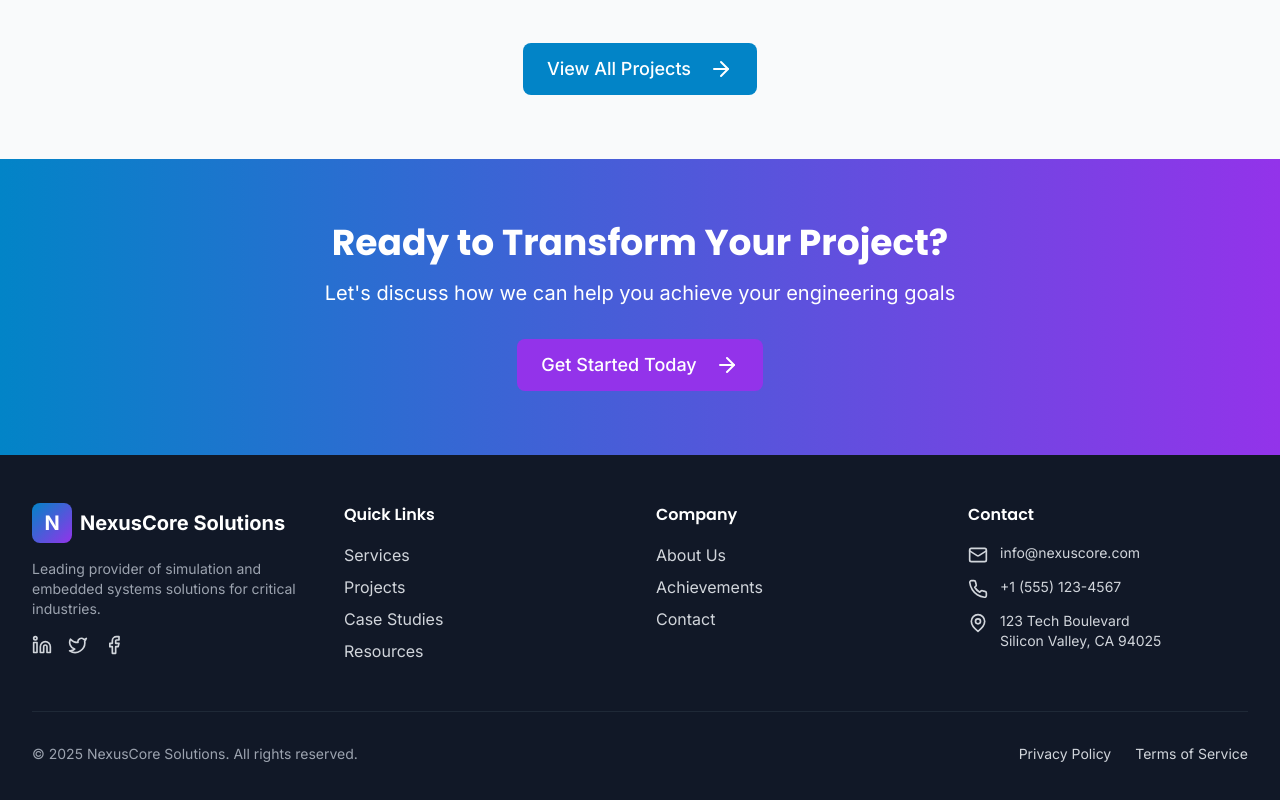
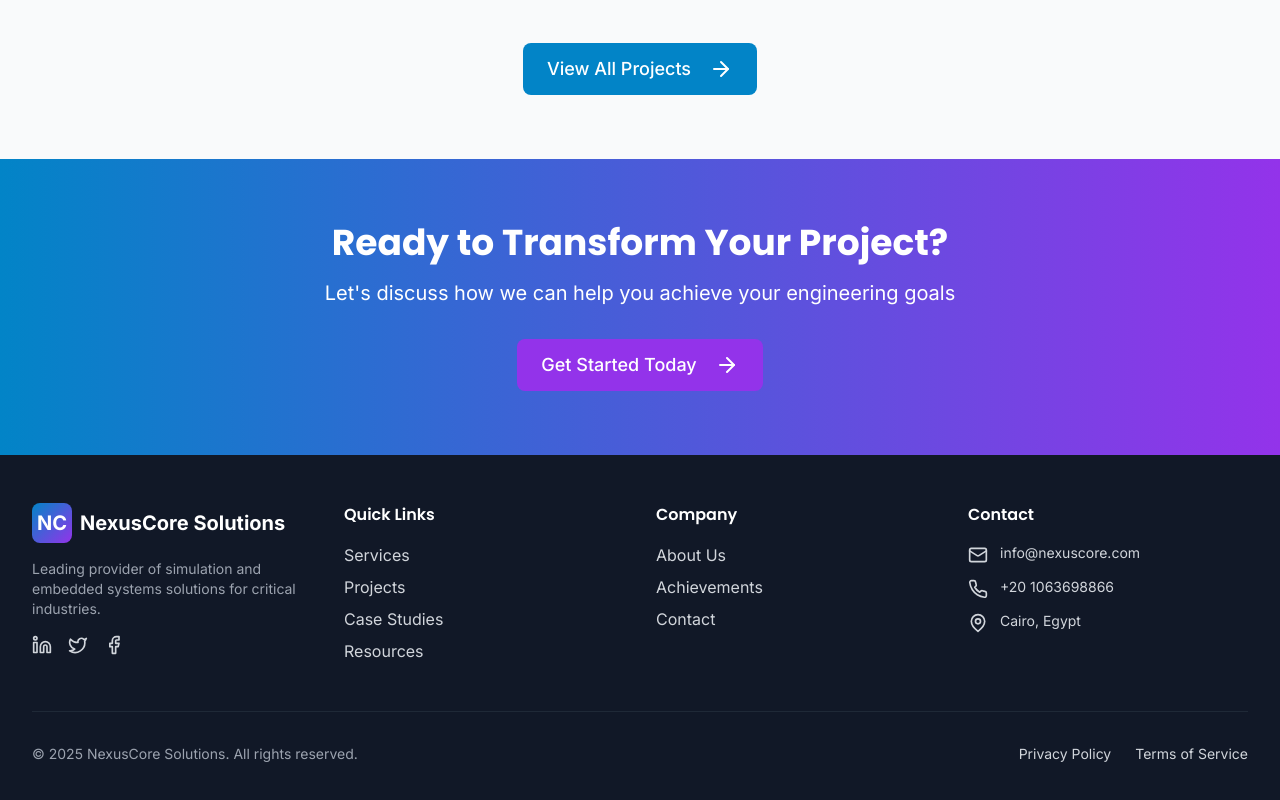
Before and after one commit to mostafablalsaad/NexusCore-Solutions, a React (Vite) app in the folder nexuscore-solutions/client/: page / in a window 1280 px wide. Shown: the part 1665-2465 px from the top of the page. Built offline with nearby package versions, Linux system fonts and the light colour scheme; no server answers.

Commit message:
add modified version

```diff
--- a/nexuscore-solutions/client/src/App.tsx
+++ b/nexuscore-solutions/client/src/App.tsx
@@ -22,7 +22,12 @@ import Contact from './pages/Contact';
 
 // Admin Pages
 import AdminLogin from './pages/admin/Login';
-// import AdminDashboard from './pages/admin/Dashboard';
+import AdminDashboard from './pages/admin/AdminDashboard';
+import ManageServices from './components/admin/ManageServices';
+import ManageProjects from './components/admin/ManageProjects';
+
+
+
 // import ManageServices from './pages/admin/ManageServices';
 // import ManageProjects from './pages/admin/ManageProjects';
 // import ManageCaseStudies from './pages/admin/ManageCaseStudies';
@@ -55,7 +60,7 @@ function App() {
               {/* Admin Auth Route */}
               <Route path={ROUTES.ADMIN.LOGIN} element={<AdminLogin />} />
 
-              {/* Protected Admin Routes
+              Protected Admin Routes
               <Route
                 path={ROUTES.ADMIN.DASHBOARD}
                 element={
@@ -63,16 +68,16 @@ function App() {
                     <AdminDashboard />
                   </ProtectedRoute>
                 }
-              /> */}
-              {/* <Route
+              />
+              <Route
                 path={ROUTES.ADMIN.SERVICES}
                 element={
                   <ProtectedRoute>
                     <ManageServices />
                   </ProtectedRoute>
                 }
-              /> */}
-              {/* <Route
+              />
+               <Route
                 path={ROUTES.ADMIN.PROJECTS}
                 element={
                   <ProtectedRoute>
@@ -80,6 +85,7 @@ function App() {
                   </ProtectedRoute>
                 }
               />
+              {/*
               <Route
                 path={ROUTES.ADMIN.CASE_STUDIES}
                 element={
--- a/nexuscore-solutions/client/src/components/common/Footer.tsx
+++ b/nexuscore-solutions/client/src/components/common/Footer.tsx
@@ -14,7 +14,7 @@ export const Footer: React.FC = () => {
           <div className="col-span-1">
             <div className="flex items-center space-x-2 mb-4">
               <div className="w-10 h-10 bg-gradient-to-br from-primary-600 to-secondary-600 rounded-lg flex items-center justify-center">
-                <span className="text-white font-bold text-xl">N</span>
+                <span className="text-white font-bold text-xl">NC</span>
               </div>
               <span className="text-xl font-bold text-white">{APP_NAME}</span>
             </div>
@@ -93,13 +93,12 @@ export const Footer: React.FC = () => {
               </li>
               <li className="flex items-start space-x-3">
                 <Phone className="w-5 h-5 mt-0.5 flex-shrink-0" />
-                <span className="text-sm">+1 (555) 123-4567</span>
+                <span className="text-sm">+20 1063698866</span>
               </li>
               <li className="flex items-start space-x-3">
                 <MapPin className="w-5 h-5 mt-0.5 flex-shrink-0" />
                 <span className="text-sm">
-                  123 Tech Boulevard<br />
-                  Silicon Valley, CA 94025
+                  Cairo, Egypt
                 </span>
               </li>
             </ul>
--- a/nexuscore-solutions/client/src/components/layouts/AdminLayout.tsx
+++ b/nexuscore-solutions/client/src/components/layouts/AdminLayout.tsx
@@ -56,7 +56,7 @@ export const AdminLayout: React.FC<AdminLayoutProps> = ({ children }) => {
           <div className="flex items-center justify-center h-16 px-4 border-b border-gray-200 dark:border-gray-700">
             <Link to={ROUTES.HOME} className="flex items-center space-x-2">
               <div className="w-8 h-8 bg-gradient-to-br from-primary-600 to-secondary-600 rounded-lg flex items-center justify-center">
-                <span className="text-white font-bold">N</span>
+                <span className="text-white font-bold">NC</span>
               </div>
               <span className="text-lg font-bold">{APP_NAME}</span>
             </Link>
@@ -136,7 +136,7 @@ export const AdminLayout: React.FC<AdminLayoutProps> = ({ children }) => {
                 <div className="flex items-center justify-between h-16 px-4 border-b border-gray-200 dark:border-gray-700">
                   <Link to={ROUTES.HOME} className="flex items-center space-x-2">
                     <div className="w-8 h-8 bg-gradient-to-br from-primary-600 to-secondary-600 rounded-lg flex items-center justify-center">
-                      <span className="text-white font-bold">N</span>
+                      <span className="text-white font-bold">NC</span>
                     </div>
                     <span className="text-lg font-bold">{APP_NAME}</span>
                   </Link>
--- a/nexuscore-solutions/client/src/pages/admin/Login.tsx
+++ b/nexuscore-solutions/client/src/pages/admin/Login.tsx
@@ -69,7 +69,7 @@ const Login: React.FC = () => {
       >
         <div className="text-center mb-8">
           <div className="inline-flex items-center justify-center w-16 h-16 bg-white rounded-2xl mb-4">
-            <span className="text-3xl font-bold text-primary-600">N</span>
+            <span className="text-3xl font-bold text-primary-600">NC</span>
           </div>
           <h1 className="text-3xl font-heading font-bold text-white mb-2">
             {APP_NAME}
@@ -117,7 +117,7 @@ const Login: React.FC = () => {
 
           <div className="mt-6 text-center text-sm text-gray-500">
             <p>Default credentials:</p>
-            <p className="font-mono">admin@nexuscore.com / admin123456</p>
+            <p className="font-mono">admin@nexuscore.com / 123456</p>
           </div>
         </Card>
       </motion.div>
```
Also changed, not shown: nexuscore-solutions/client/src/components/admin/Dashboard.tsx (deleted), 2 other files (tests, documents, lock files or other folders).
